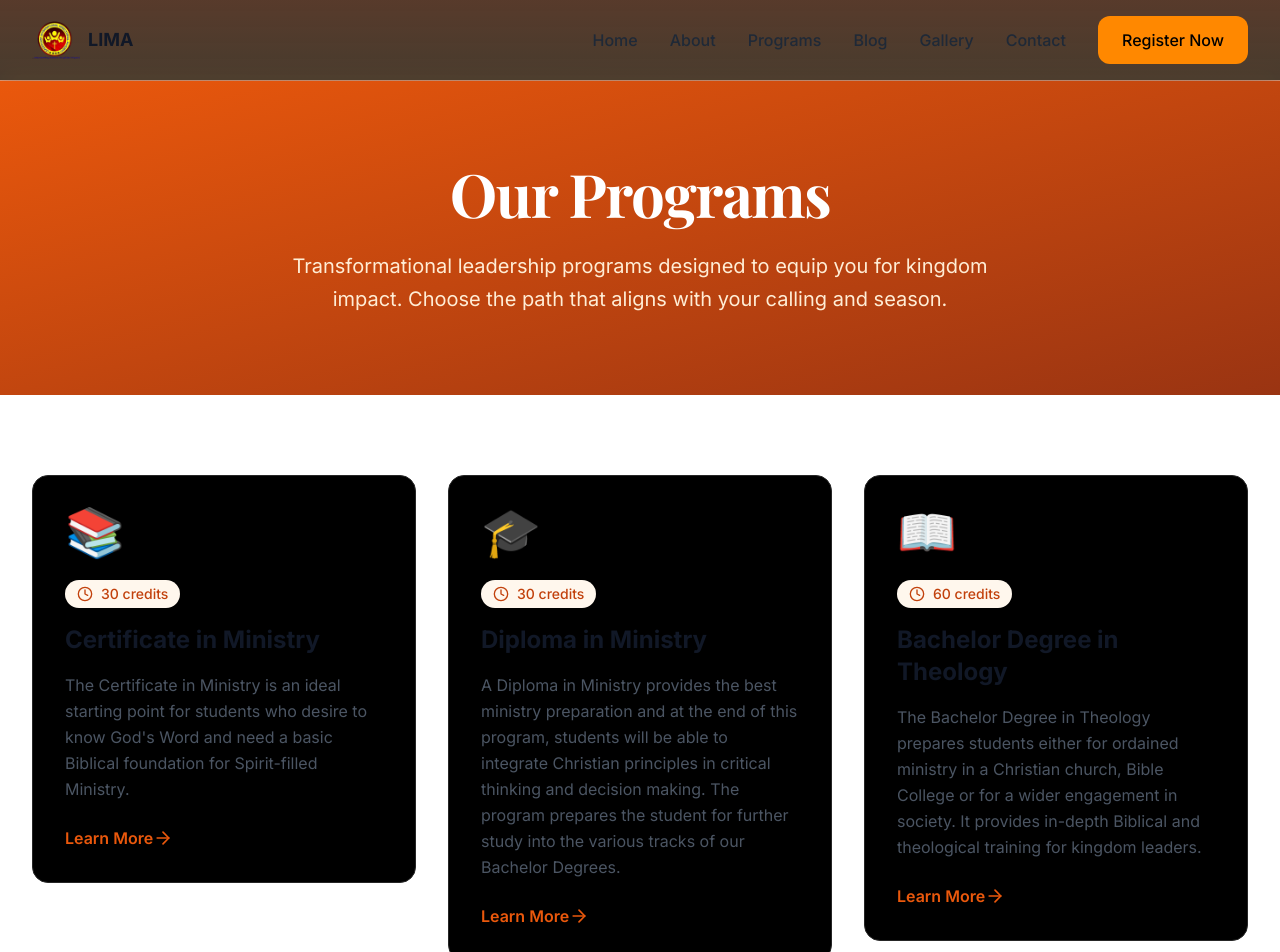
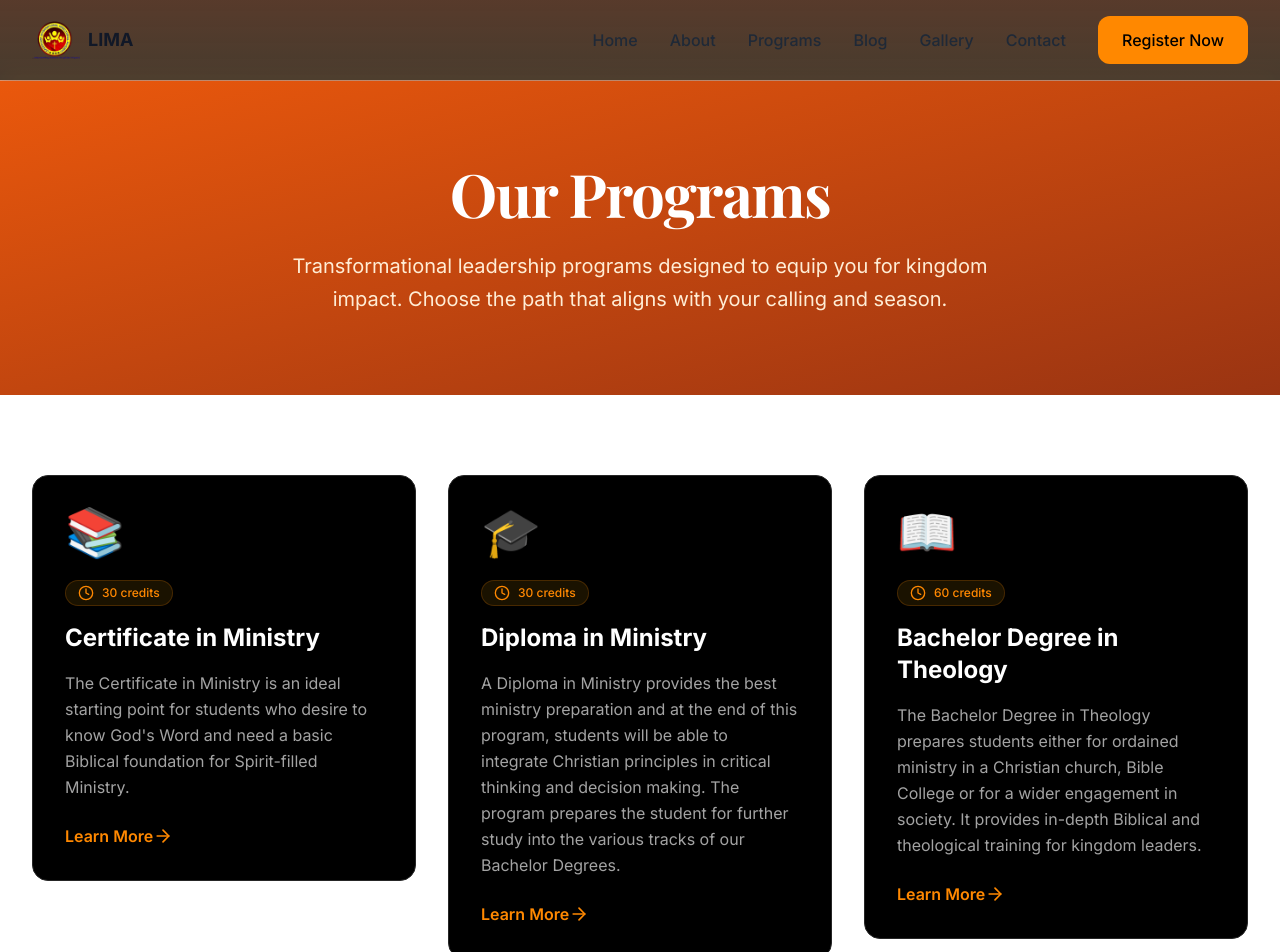
Before and after one commit to V-007-007/lima-website, a Next.js app: page /programs in a window 1280 px wide. Shown: the top 952 px of the page. Built offline with nearby package versions, Linux system fonts and the light colour scheme; a web font is replaced by a local one.

Commit message:
Update ProgramCard.tsx

```diff
--- a/src/components/ProgramCard.tsx
+++ b/src/components/ProgramCard.tsx
@@ -7,70 +7,33 @@ interface ProgramCardProps {
   icon: string
   duration: string
   link: string
-  onClick?: (e: React.MouseEvent) => void
-  isClickable?: boolean
 }
 
-export default function ProgramCard({ title, description, icon, duration, link, onClick, isClickable }: ProgramCardProps) {
-  // If onClick is provided, render as a div instead of a Link
-  if (isClickable && onClick) {
-    return (
-      <div onClick={onClick} className="group cursor-pointer">
-        <div className="card-elevated p-8 h-full hover:scale-105 transition-transform duration-300">
-          {/* Icon */}
-          <div className="text-5xl mb-6">{icon}</div>
-
-          {/* Duration Badge */}
-          <div className="inline-flex items-center space-x-2 bg-primary-50 text-primary-700 px-3 py-1 rounded-full text-sm font-medium mb-4">
-            <Clock className="w-4 h-4" />
-            <span>{duration}</span>
-          </div>
-
-          {/* Title */}
-          <h3 className="text-2xl font-bold text-gray-900 mb-4 group-hover:text-primary-600 transition-colors">
-            {title}
-          </h3>
-
-          {/* Description */}
-          <p className="text-gray-600 leading-relaxed mb-6">
-            {description}
-          </p>
-
-          {/* Learn More Link */}
-          <div className="flex items-center text-primary-600 font-semibold group-hover:gap-2 transition-all">
-            <span>Learn More</span>
-            <ArrowRight className="w-5 h-5 group-hover:translate-x-1 transition-transform" />
-          </div>
-        </div>
-      </div>
-    )
-  }
-
-  // Default: render as a Link
+export default function ProgramCard({ title, description, icon, duration, link }: ProgramCardProps) {
   return (
-    <Link href={link} className="group">
-      <div className="card-elevated p-8 h-full hover:scale-105 transition-transform duration-300">
+    <Link href={link} className="group block">
+      <div className="card-elevated p-8 h-full transition-smooth hover:scale-[1.02]">
         {/* Icon */}
         <div className="text-5xl mb-6">{icon}</div>
 
         {/* Duration Badge */}
-        <div className="inline-flex items-center space-x-2 bg-primary-50 text-primary-700 px-3 py-1 rounded-full text-sm font-medium mb-4">
+        <div className="inline-flex items-center space-x-2 badge mb-4">
           <Clock className="w-4 h-4" />
           <span>{duration}</span>
         </div>
 
         {/* Title */}
-        <h3 className="text-2xl font-bold text-gray-900 mb-4 group-hover:text-primary-600 transition-colors">
+        <h3 className="text-2xl font-bold text-white mb-4 group-hover:text-primary transition-smooth">
           {title}
         </h3>
 
         {/* Description */}
-        <p className="text-gray-600 leading-relaxed mb-6">
+        <p className="text-muted leading-relaxed mb-6">
           {description}
         </p>
 
         {/* Learn More Link */}
-        <div className="flex items-center text-primary-600 font-semibold group-hover:gap-2 transition-all">
+        <div className="flex items-center text-primary font-semibold group-hover:gap-2 transition-all">
           <span>Learn More</span>
           <ArrowRight className="w-5 h-5 group-hover:translate-x-1 transition-transform" />
         </div>
```
